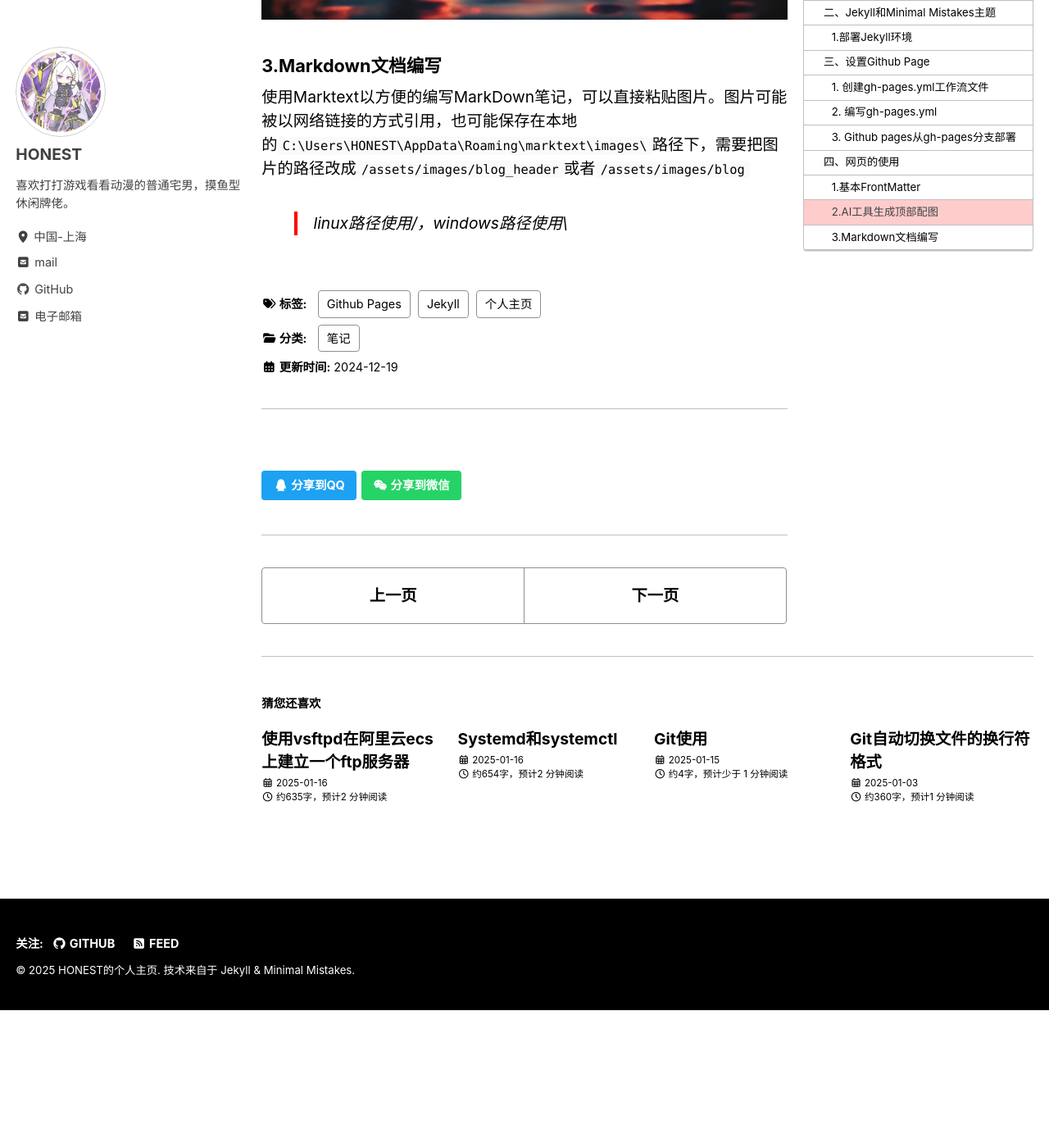
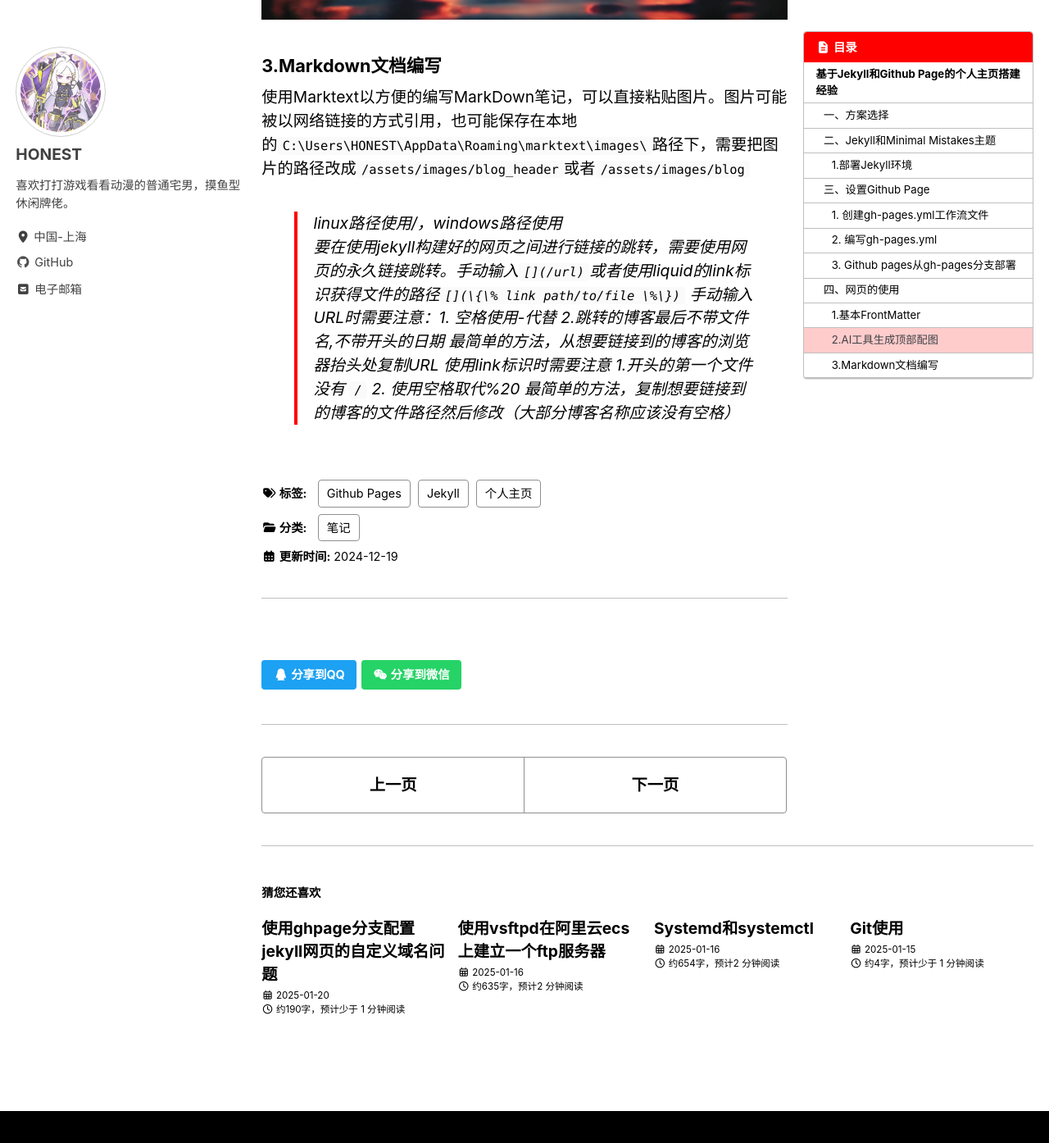
Before and after one commit to HONEST-ZH/HONEST-ZH.github.io, a Jekyll site: the page built from _posts/note/2024-12-12-基于Jekyll和Github Page的个人主页搭建经验.md, in a window 1280 px wide and 1400 px high, scrolled down 9981 px. Shown: the top 1394 px of the window at 82% size. Built offline with Jekyll 4.4.1, drawn with Linux system fonts in a browser that asks for light colours; cached includes are drawn as plain includes; before the commit the page ends 11213 px from its top, so only the background shows below that; some of the changed text lies outside the part shown.

```diff
--- a/_config.yml
+++ b/_config.yml
@@ -122,7 +122,7 @@ author:
   links:
     - label: "mail"
       icon: "fas fa-fw fa-envelope-square"
-      url: "mailto:2260363172@qq.com"
+      #url: "mailto:2260363172@qq.com"
     - label: "Website"
       icon: "fas fa-fw fa-link"
       # url: "https://your-website.com"
--- a/_posts/note/2024-12-12-基于Jekyll和Github Page的个人主页搭建经验.md
+++ b/_posts/note/2024-12-12-基于Jekyll和Github Page的个人主页搭建经验.md
@@ -274,3 +274,6 @@ Cinematic wide-angle composition, 16:9 aspect ratio, high detail, serene and pea
 
 使用Marktext以方便的编写MarkDown笔记，可以直接粘贴图片。图片可能被以网络链接的方式引用，也可能保存在本地的`C:\Users\HONEST\AppData\Roaming\marktext\images\`路径下，需要把图片的路径改成`/assets/images/blog_header`或者`/assets/images/blog`
 > linux路径使用/，windows路径使用\
+要在使用jekyll构建好的网页之间进行链接的跳转，需要使用网页的永久链接跳转。手动输入`[]({{ site.baseurl }}/url)`或者使用liquid的link标识获得文件的路径`[](\{\% link path/to/file \%\})`
+>手动输入URL时需要注意：1. 空格使用-代替 2.跳转的博客最后不带文件名,不带开头的日期 最简单的方法，从想要链接到的博客的浏览器抬头处复制URL
+>使用link标识时需要注意 1.开头的第一个文件没有 `/` 2. 使用空格取代%20 最简单的方法，复制想要链接到的博客的文件路径然后修改（大部分博客名称应该没有空格）
```
Also changed, not shown: _posts/note/2025-1-16-使用vsftpd在阿里云ECS上建立一个FTP服务器.md (+1 -1 lines), _posts/snag/2025-1-20-使用ghpage分支配置jekyll网页的自定义域名问题.md (added, +21 -0 lines), _posts/snag/2025-1-3-git自动切换文件的换行符格式.md (+1 -1 lines), .github/workflows/gh-pages.yml.
